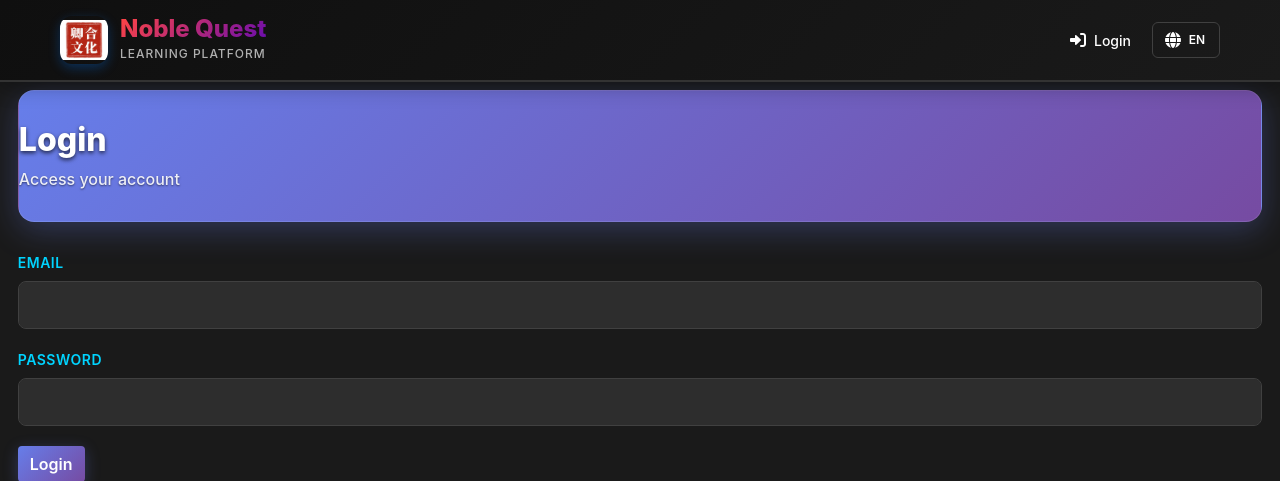
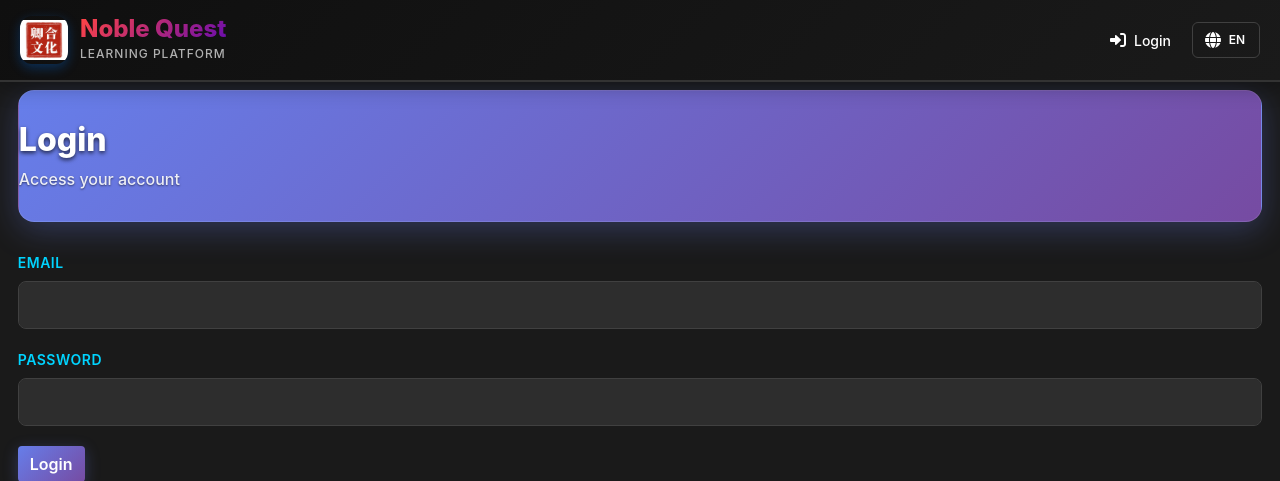
Before and after one commit to gaxiangchong/app.course.rsvp, a Flask app: a page that uses eventapp/templates/base.html in a window 1280 px wide. Shown: the top 481 px of the page. Run offline with Flask 3, Linux system fonts and the light colour scheme; some libraries are stand-ins or nearby versions.

Commit message:
Update base.html
Fix on the icon header bar for large screen

```diff
--- a/eventapp/templates/base.html
+++ b/eventapp/templates/base.html
@@ -276,6 +276,14 @@
         height: 80px;
         max-width: 1200px;
         margin: 0 auto;
+      }
+      /* Desktop: stretch header to full width so edges align left/right */
+      @media (min-width: 992px) {
+        .app-header .header-content {
+          max-width: none;
+          width: 100%;
+          margin: 0;
+        }
       }
 
       .logo-section {
```
